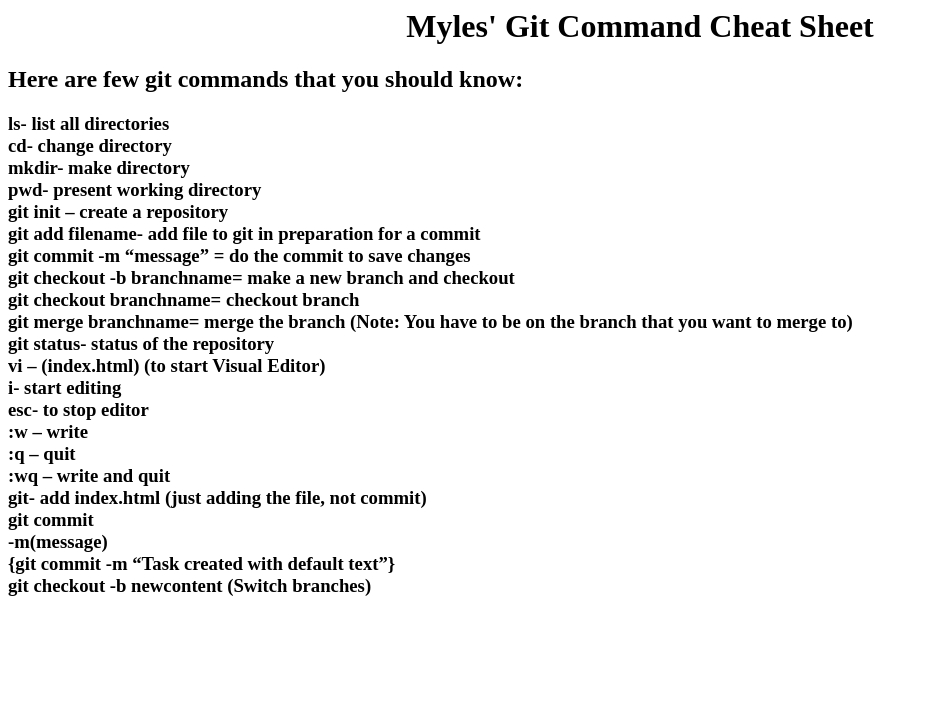
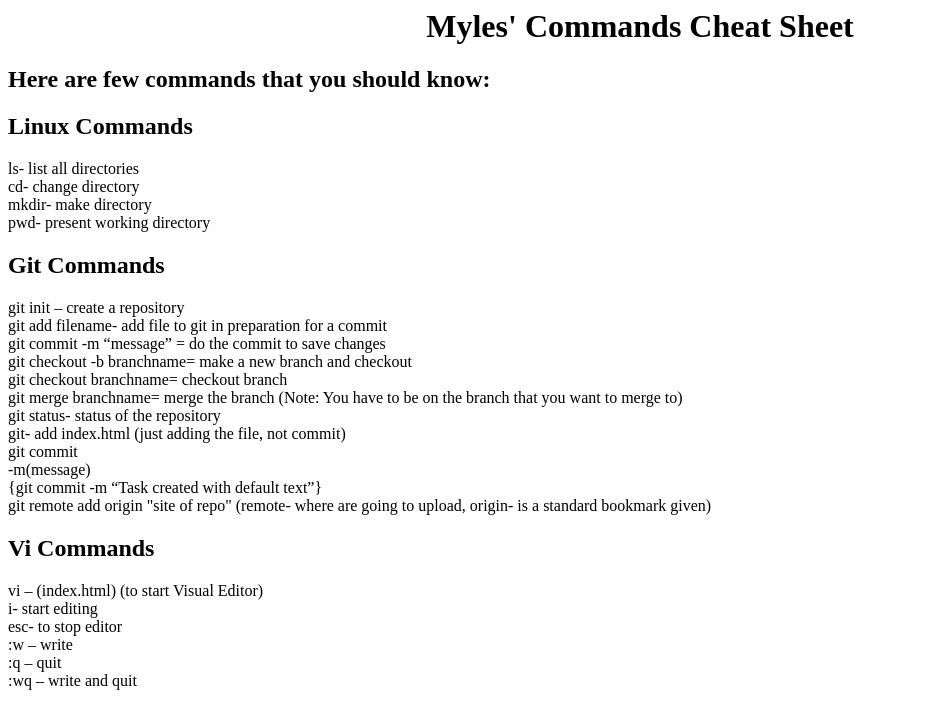
Before and after one commit to mylesmik/FirstWebAssignment, a plain HTML site: page index.html in a window 1280 px wide. Shown: the whole page, without its empty margins (0-929 px from the left). Drawn offline with Linux system fonts and the light colour scheme.

Commit message:
Task: Added section to the website

```diff
--- a/index.html
+++ b/index.html
@@ -3,12 +3,14 @@
 		<title>My Git Command Cheat Sheet</title>
 	</head>
 	<body>
-		<h1><center>Myles' Git Command Cheat Sheet</center></h1>
-		<h2>Here are few git commands that you should know:<br></h2>
-			<h3>ls- list all directories<br>
+		<h1><center>Myles' Commands Cheat Sheet</center></h1>
+		<h2>Here are few commands that you should know:<br></h2>
+		    <h2>Linux Commands</h2>
+			ls- list all directories<br>
 			cd- change directory<br>
 			mkdir- make directory<br>
 			pwd- present working directory<br>
+			<h2>Git Commands</h2>
 			git init – create a repository<br>
 			git add filename- add file to git in preparation for a commit<br>
 			git commit -m “message” = do the commit to save changes<br>
@@ -16,18 +18,18 @@
 			git checkout branchname= checkout branch<br>
 			git merge branchname= merge the branch (Note: You have to be on the branch that you want to merge to)<br>
 			git status- status of the repository<br>
+			git- add index.html (just adding the file, not commit)<br>
+			git commit <br>
+			-m(message)<br>
+			{git commit -m “Task created with default text”}<br>
+			git remote add origin "site of repo" (remote- where are going to upload, origin- is a standard bookmark given)<br>
+
+			<h2>Vi Commands</h2>
 			vi – (index.html) (to start Visual Editor)<br>
 			i- start editing<br>
 			esc- to stop editor<br>
 			:w – write<br>
 			:q – quit<br>
 			:wq – write and quit<br>
-
-			git- add index.html (just adding the file, not commit)<br>
-			git commit <br>
-			-m(message)<br>
-			{git commit -m “Task created with default text”}<br>
-			git checkout -b newcontent (Switch branches)<br>
-		</h3>
 	</body>
 </html>
```
